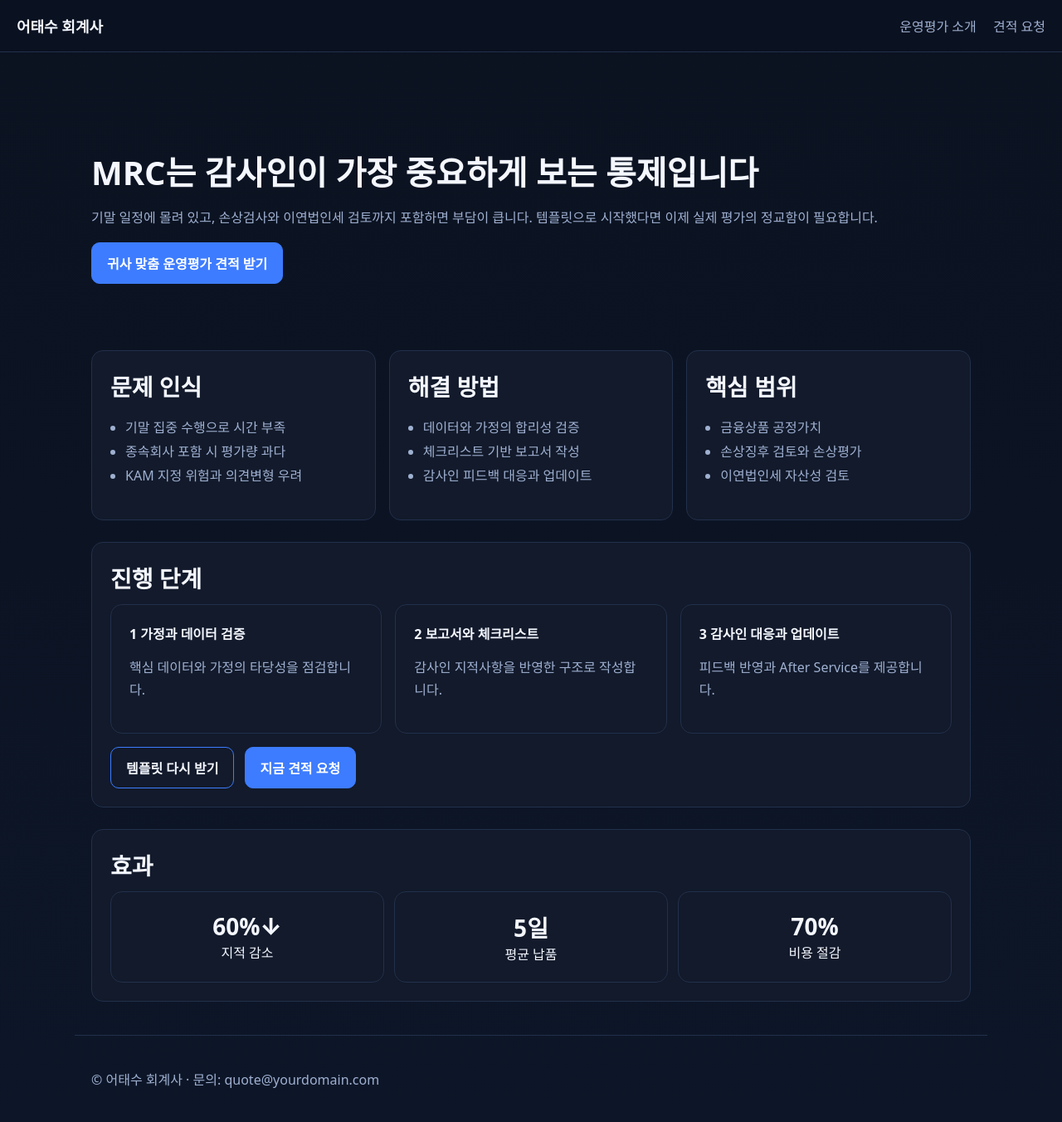
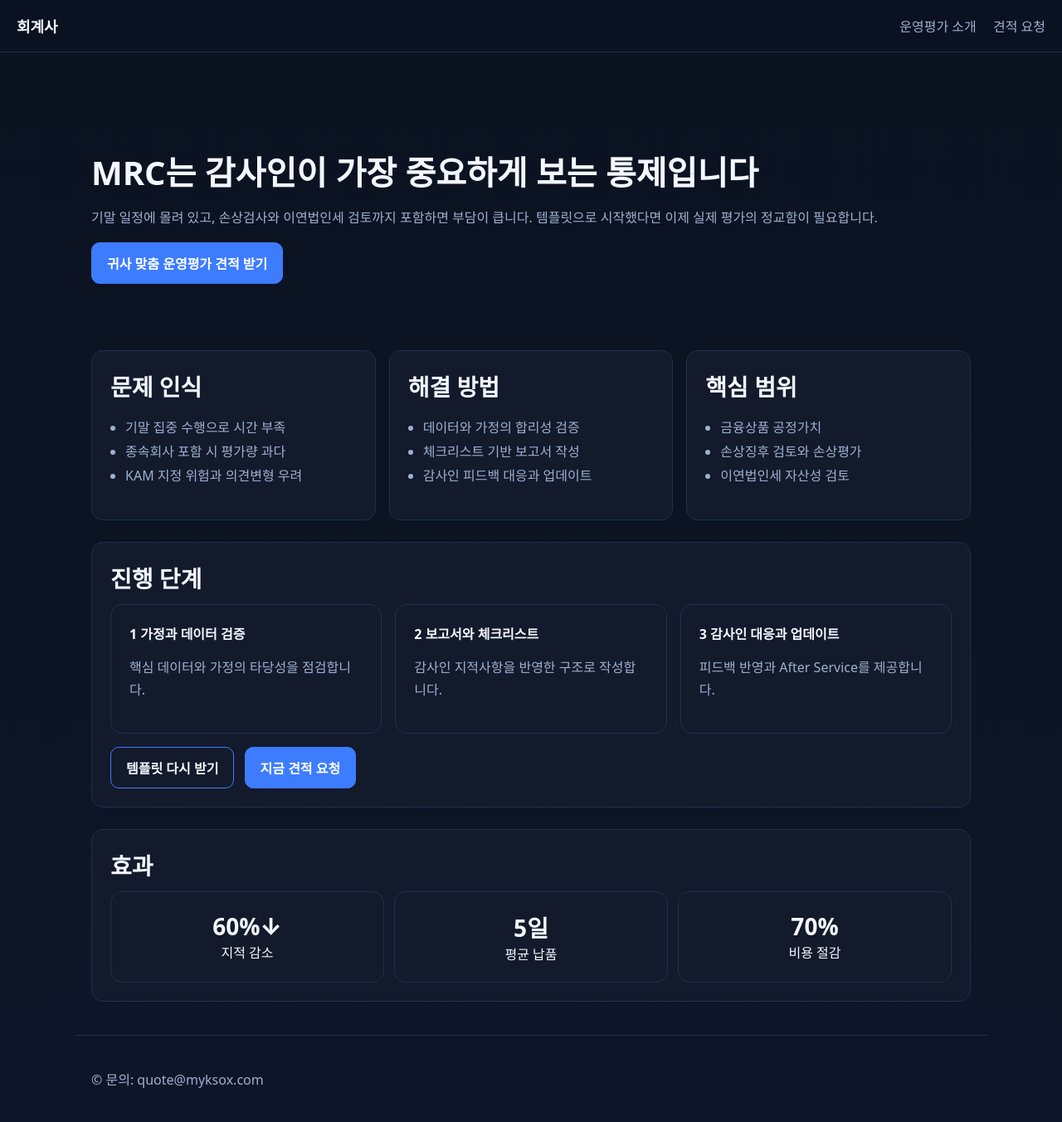
Before and after one commit to taesueocpa/mrc-funnel, a plain HTML site: page mrc.html in a window 1280 px wide. Shown: the whole page at 83% size. Drawn offline with Linux system fonts and the light colour scheme.

Commit message:
Update mrc.html

```diff
--- a/mrc.html
+++ b/mrc.html
@@ -9,7 +9,7 @@
 </head>
 <body>
   <header class="header">
-    <a class="brand" href="/download">어태수 회계사</a>
+    <a class="brand" href="/download">회계사</a>
     <nav class="nav">
       <a href="/mrc">운영평가 소개</a>
       <a href="/quote">견적 요청</a>
@@ -87,7 +87,7 @@
   </main>
 
   <footer class="footer container">
-    © 어태수 회계사 · 문의: quote@yourdomain.com
+    ©  문의: quote@myksox.com
   </footer>
 </body>
 </html>
```
